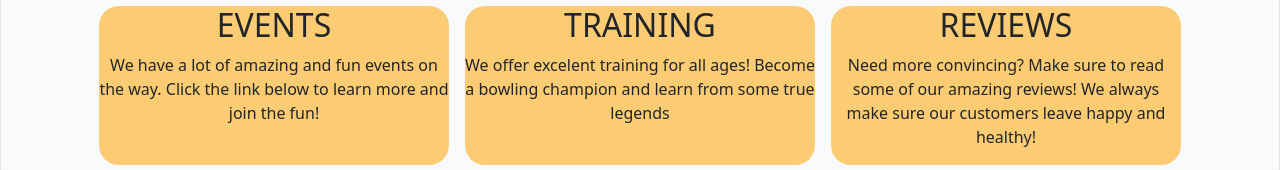
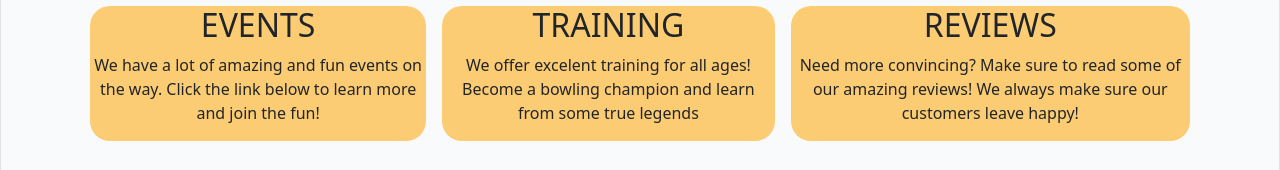
Before and after one commit to maxpete121/Clone-Website, a plain HTML site: page index.html in a window 1280 px wide. Shown: the part 329-499 px from the top of the page. Drawn offline with nearby package versions, Linux system fonts and the light colour scheme; some icons are missing.

Commit message:
Another bug fix yay

```diff
--- a/index.html
+++ b/index.html
@@ -31,21 +31,21 @@
 
    <div class="container-fluid bg-gradient bg-light">
 
-    <main class="flex-xs-column flex-sm-column container col-lg-12 d-flex justify-content-lg-center flex-lg-row">
-        <section class="lg-row m-2 InfoCard text-center">
+    <main class="container col-sm-0 align-self col-lg-12  d-lg-flex justify-content-lg-center flex-lg-row">
+        <section class="m-2 InfoCard text-center">
             <i class="mdi mdi-icon"></i>
             <h2>EVENTS</h2>
             <p>We have a lot of amazing and fun events on the way. Click the link below to learn more and join the fun!</p>
         </section>
-        <section class="lg-row m-2 InfoCard text-center">
+        <section class="m-2 InfoCard text-center">
             <i></i>
             <h2>TRAINING</h2>
             <p>We offer excelent training for all ages! Become a bowling champion and learn from some true legends</p>
         </section>
-        <section class="lg-row m-2 InfoCard text-center">
+        <section class="m-2 InfoCard text-center">
             <i></i>
             <h2>REVIEWS</h2>
-            <p>Need more convincing? Make sure to read some of our amazing reviews! We always make sure our customers leave happy and healthy!</p>
+            <p class="object-fit-contain">Need more convincing? Make sure to read some of our amazing reviews! We always make sure our customers leave happy!</p>
         </section>
     </main>
 
--- a/style.css
+++ b/style.css
@@ -7,5 +7,7 @@
 .InfoCard {
     background-color: rgba(255, 166, 0, 0.536);
     border-radius: 20px;
-    width: 350px;
+    /* width: 350px; */
+    /* justify-self: center; */
+
 }
```
